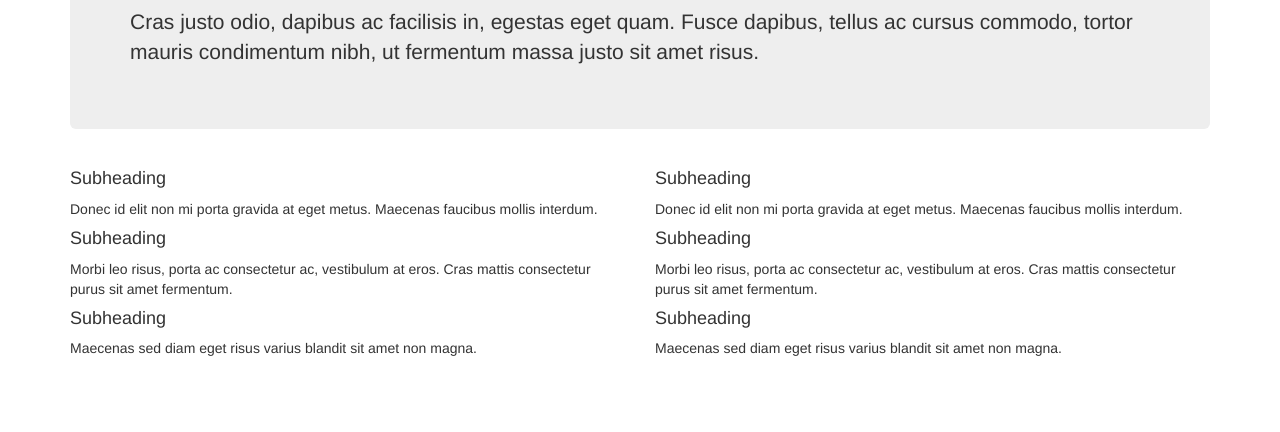
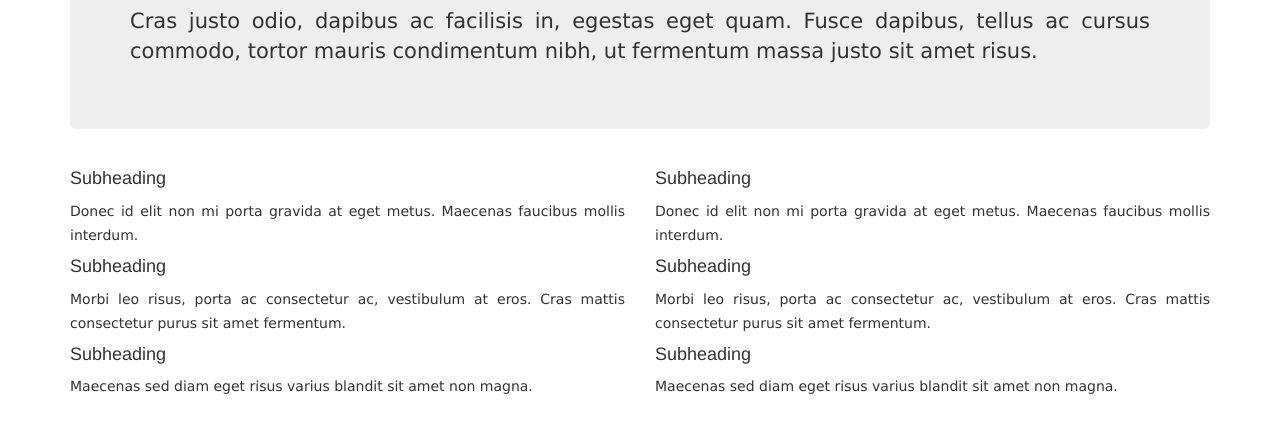
Before and after one commit to anndoko/anndoko.knowbility.github.io, a plain HTML site: page community.html in a window 1280 px wide. Shown: the part 140-572 px from the top of the page. Drawn offline with nearby package versions, Linux system fonts and the light colour scheme.

Commit message:
Anndo: Style headings and text

```diff
--- a/css/style.css
+++ b/css/style.css
@@ -37,7 +37,18 @@ header, div, nav, form, {
 	text-align: center;
 }
 
-/* buttons in the Support section */
+/* Common */
+h1, h2, h3 {
+	font-family: 'Roboto Condensed', sans-serif;
+}
+
+p {
+	font-family: Verdana;
+	line-height: 24px;
+	text-align: justify;
+}
+
+/* Support */
 .support-button {
 	/* style */
 	background-color: black;
```
Also changed, not shown: index.html (+2 -0 lines).
